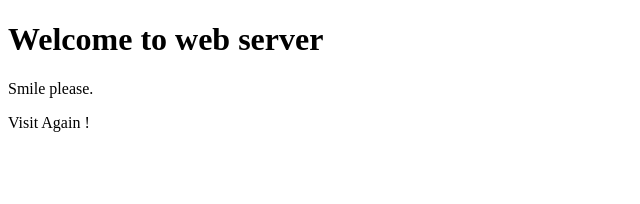
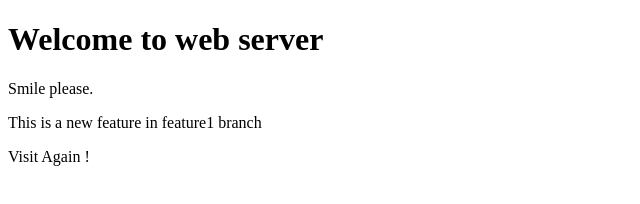
Before and after one commit to rayank07/testrepo, a plain HTML site: page index.html in a window 1280 px wide. Shown: the whole page, without its empty margins (0-640 px from the left). Drawn offline with Linux system fonts and the light colour scheme.

Commit message:
added new feature in feature1 branch

```diff
--- a/index.html
+++ b/index.html
@@ -4,6 +4,7 @@
 
 <h1>Welcome to web server</h1>
 <p>Smile please.</p>
+<p>This is a new feature in feature1 branch</p>
 <p>Visit Again !</p>
 
 </body>
```
